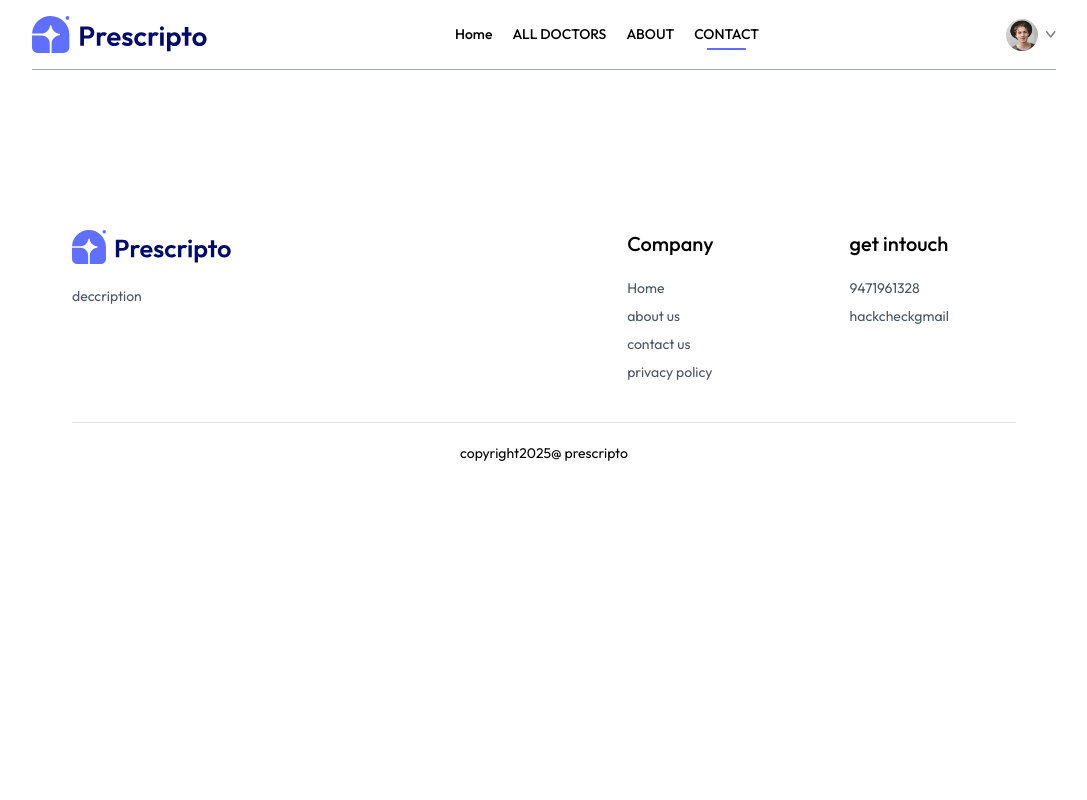
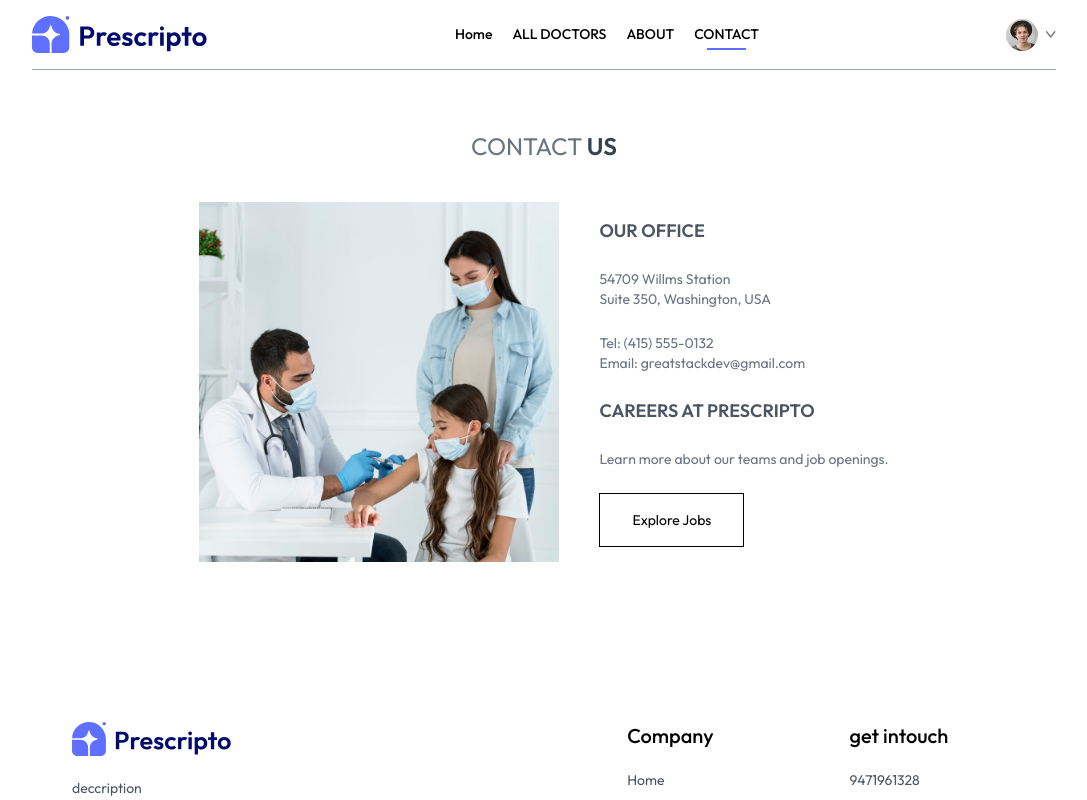
Before and after one commit to KasunWilbagedara/Car-Modification-Booking-System, a React (Vite) app in the folder Frontend/: page /contact in a window 1280 px wide. Shown: the top 800 px of the page, without its empty margins (96-1183 px from the left). Built offline with nearby package versions, Linux system fonts and the light colour scheme.

Commit message:
contact page

```diff
--- a/Frontend/src/App.jsx
+++ b/Frontend/src/App.jsx
@@ -9,6 +9,7 @@
 import Footer from './components/Footer'
 import Doctors from './pages/Doctors'
 import About from './pages/About'
+import Contact from './pages/Contact'
 
 const App = () => {
   return (
@@ -20,6 +21,7 @@
      <Route path='/doctors/:speciality' element={<Doctors/>}/>
     <Route path='/login' element={<Login/>}/>
     <Route path='/about' element={<About />} />
+    <Route path='/contact' element={<Contact />} />
      <Route path='/my-profile' element={<MyProfile/>}/>
       <Route path='/my-appointments' element={<MyAppointment/>}/>
 
--- /dev/null
+++ b/Frontend/src/pages/Contact.jsx
@@ -0,0 +1,29 @@
+import React from 'react'
+import { assets } from '../assets/assets'
+
+const Contact = () => {
+
+  return (
+    <div>
+
+      <div className='text-center text-2xl pt-10 text-gray-500'>
+        <p>CONTACT <span className='text-gray-700 font-semibold'>US</span></p>
+      </div>
+
+      <div className='my-10 flex flex-col justify-center md:flex-row gap-10 mb-28 text-sm'>
+        <img className='w-full md:max-w-[360px]' src={assets.contact_image} alt="" />
+        <div className='flex flex-col justify-center items-start gap-6'>
+          <p className=' font-semibold text-lg text-gray-600'>OUR OFFICE</p>
+          <p className=' text-gray-500'>54709 Willms Station <br /> Suite 350, Washington, USA</p>
+          <p className=' text-gray-500'>Tel: (415) 555-0132 <br /> Email: greatstackdev@gmail.com</p>
+          <p className=' font-semibold text-lg text-gray-600'>CAREERS AT PRESCRIPTO</p>
+          <p className=' text-gray-500'>Learn more about our teams and job openings.</p>
+          <button className='border border-black px-8 py-4 text-sm hover:bg-black hover:text-white transition-all duration-500'>Explore Jobs</button>
+        </div>
+      </div>
+
+    </div>
+  )
+}
+
+export default Contact
```
